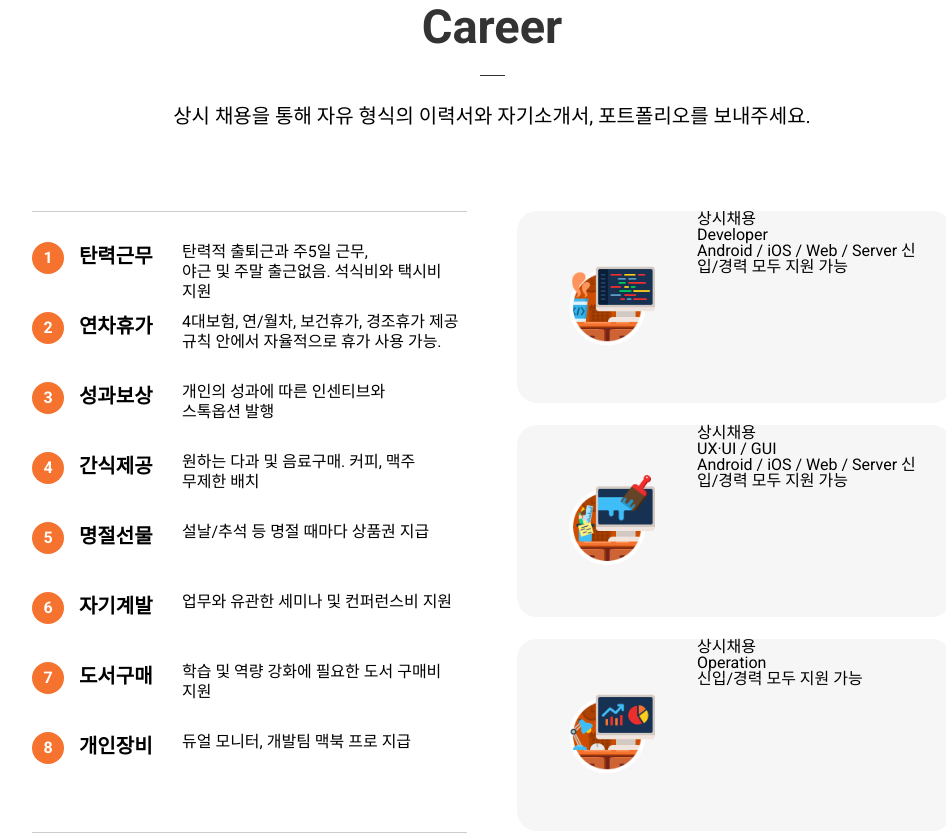
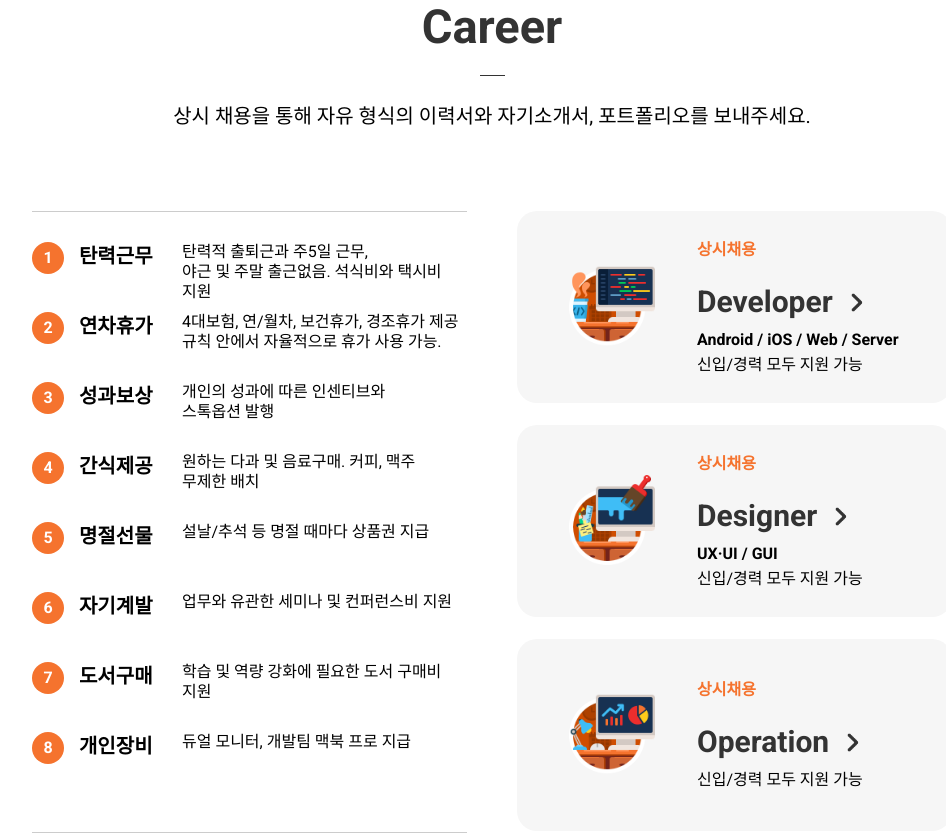
Before and after one commit to maru-dev4905/WizardWorks, a plain HTML site: page index.html in a window 1280 px wide. Shown: the part 3591-4425 px from the top of the page, without its empty margins (148-1094 px from the left). Drawn offline with Linux system fonts and the light colour scheme.

Commit message:
recruit 섹션 코드 추가

```diff
--- a/css/style.css
+++ b/css/style.css
@@ -410,5 +410,39 @@
 }
 .careerBox .careerBox__recruit a{
     padding: 0px 20px 0px 180px;
+    display: table;
+    width: 100%;
+    height: 100%;
+}
+.careerBox .careerBox__recruit .recruit__text{
+    vertical-align: middle;
+    display: table-cell;
+    word-break: keep-all;
+}
+.careerBox .careerBox__recruit .recruit__text > .pointer{
+    color: #f5732e;
+    font-weight: 600;
+    margin-bottom: 20px;
+}
+.careerBox .careerBox__recruit .recruit__text h4{
+    font-size: 30px;
+    font-weight: bolder;
+    color: #333;
+    margin-bottom: 10px;
+}
+.careerBox .careerBox__recruit .recruit__text h4::after{
+    content: "";
     display: inline-block;
+    background-image: url(../images/icon/wzd-icon-arrow.png);
+    width: 30px;
+    height: 30px;
+    background-repeat: no-repeat;
+    background-size: 40%;
+    background-position: bottom right;
 }
+.careerBox .careerBox__recruit .recruit__text p{
+    line-height: 25px;
+}
+.careerBox .careerBox__recruit .recruit__text strong{
+    font-weight: 600;
+}
--- a/index.html
+++ b/index.html
@@ -409,7 +409,7 @@
                             <li>
                                 <a href="#">
                                     <div class="recruit__text">
-                                        <p>상시채용</p>
+                                        <p class="pointer">상시채용</p>
                                         <h4>Developer</h4>
                                         <p>
                                             <strong>Android / iOS / Web / Server</strong>
@@ -421,10 +421,10 @@
                             <li>
                                 <a href="#">
                                     <div class="recruit__text">
-                                        <p>상시채용</p>
-                                        <h4>UX·UI / GUI</h4>
+                                        <p class="pointer">상시채용</p>
+                                        <h4>Designer</h4>
                                         <p>
-                                            <strong>Android / iOS / Web / Server</strong>
+                                            <strong>UX·UI / GUI</strong><br>
                                             신입/경력 모두 지원 가능
                                         </p>
                                     </div>
@@ -433,7 +433,7 @@
                             <li>
                                 <a href="#">
                                     <div class="recruit__text">
-                                        <p>상시채용</p>
+                                        <p class="pointer">상시채용</p>
                                         <h4>Operation</h4>
                                         <p>
                                             신입/경력 모두 지원 가능
```
